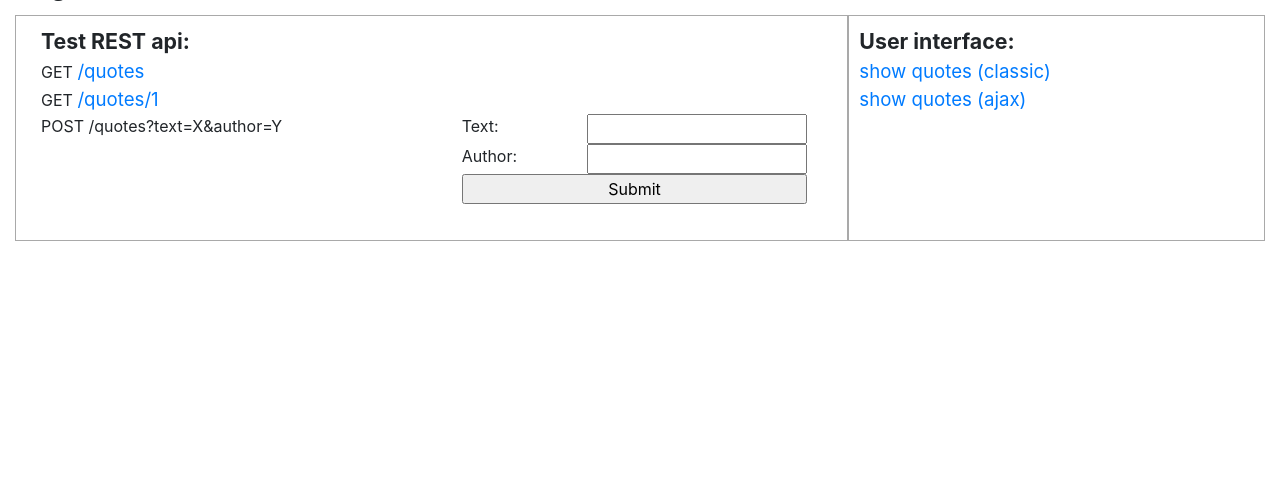
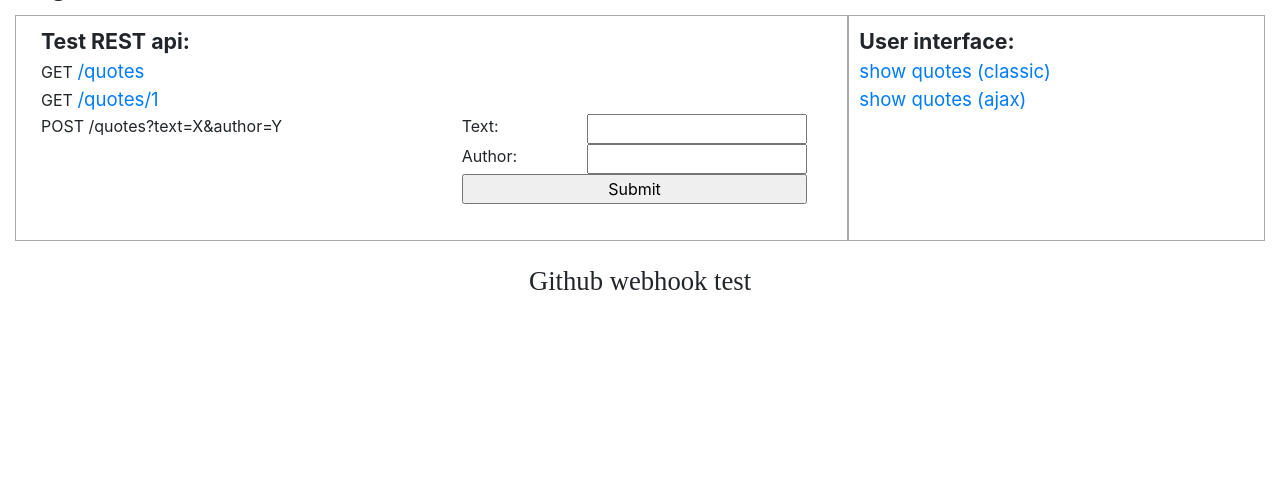
Before and after one commit to wstek/UABA2-PPDB-project, a Flask app: page / in a window 1280 px wide. Shown: the part 30-519 px from the top of the page. Run offline with Flask 2, Linux system fonts and the light colour scheme; some libraries are stand-ins or nearby versions.

Commit message:
GitHub webhook test 2

```diff
--- a/src/templates/index.html
+++ b/src/templates/index.html
@@ -86,6 +86,10 @@
         </div>
     </div>
 
+    <br>
+
+    <h1 style="text-align: center">Github webhook test</h1>
+
     {% include 'footer.html' %}
 </body>
 </html>
```
Also changed, not shown: 1 other file.
